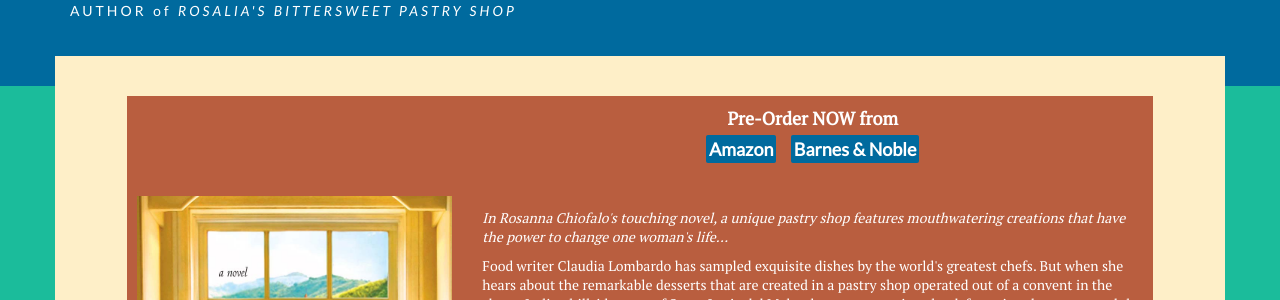
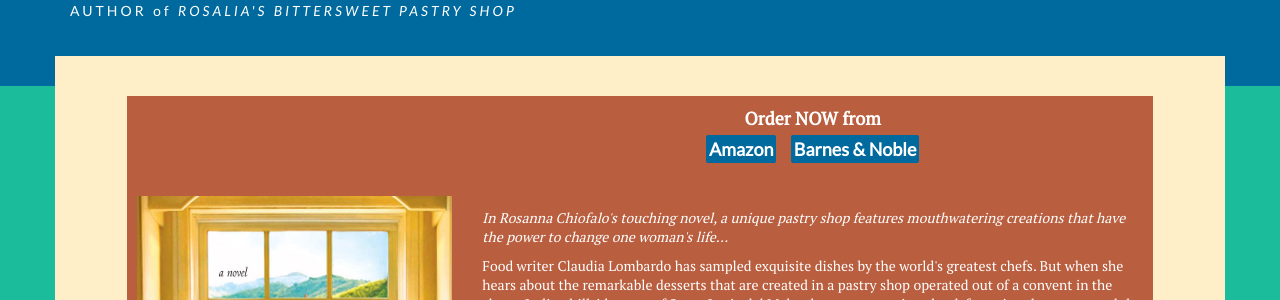
Before and after one commit to eaponte/rosannachiofalo.com, a PHP site: page /books.php in a window 1280 px wide. Shown: the part 164-464 px from the top of the page. Run offline with PHP 8.4, Linux system fonts and the light colour scheme.

Commit message:
Changed 'Pre Order Now' to 'Order Now' for latest book

```diff
--- a/books.php
+++ b/books.php
@@ -43,7 +43,7 @@
 
 						<div class="content-center link-button1">
 
-							<strong>Pre-Order NOW from</strong><br>
+							<strong>Order NOW from</strong><br>
 
 							<a href="http://www.amazon.com/gp/product/1617739375/ref=as_li_tl?ie=UTF8&camp=1789&creative=390957&creativeASIN=1617739375&linkCode=as2&tag=apontares-20&linkId=RUROY2CHGA5IPRTW" target="_blank">Amazon</a>
 
--- a/index.php
+++ b/index.php
@@ -38,9 +38,7 @@
 
 					<h2><em>Rosalia's Bittersweet Pastry Shop</em></h2>
 
-					<h2>Available May 2016</h2>
-
-					<a href="http://www.amazon.com/gp/product/1617739375/ref=as_li_tl?ie=UTF8&camp=1789&creative=390957&creativeASIN=1617739375&linkCode=as2&tag=apontares-20&linkId=RUROY2CHGA5IPRTW" target="_blank">Pre-Order Now</a>
+					<a href="http://www.amazon.com/gp/product/1617739375/ref=as_li_tl?ie=UTF8&camp=1789&creative=390957&creativeASIN=1617739375&linkCode=as2&tag=apontares-20&linkId=RUROY2CHGA5IPRTW" target="_blank">Order Now</a>
 
 					<p>
 						Food writer Claudia Lombardo has sampled exquisite dishes by the world's greatest chefs. But when she hears about the remarkable desserts that are created in a pastry shop operated out of a convent in the sleepy Italian hillside town of Santa Lucia del Mela, she wants to write a book featuring the sweets and the story behind their creator--Sorella Agata. But the convent's most famous dessert--a Cassata cake--is what really intrigues Claudia.
```
